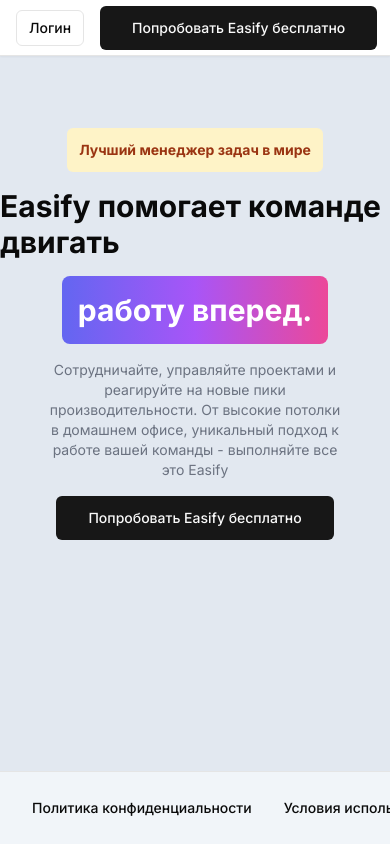
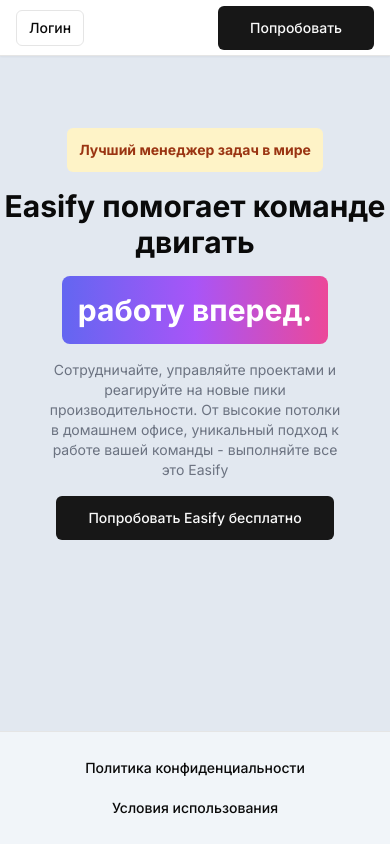
Before and after one commit to damino312/trello-clone, a Next.js app: page / in a window 390 px wide. Built offline with nearby package versions, Linux system fonts and the light colour scheme.

Commit message:
Фикс верстки

```diff
--- a/app/(marketing)/_components/footer.tsx
+++ b/app/(marketing)/_components/footer.tsx
@@ -7,7 +7,7 @@
       <div className="hidden md:flex items-center">
         <Logo />
       </div>
-      <div className="flex justify-between md:max-w-screen-2xl w-full md:justify-end">
+      <div className="flex justify-between sm:flex-row flex-col md:max-w-screen-2xl w-full md:justify-end">
         <Button variant={"ghost"}>Политика конфиденциальности</Button>
         <Button variant={"ghost"}>Условия использования</Button>
       </div>
--- a/app/(marketing)/_components/navbar.tsx
+++ b/app/(marketing)/_components/navbar.tsx
@@ -15,7 +15,7 @@
             <Link href={"/sign-up"}>Логин</Link>
           </Button>
           <Button size={"lg"} asChild>
-            <Link href={"/sign-up"}>Попробовать Easify бесплатно</Link>
+            <Link href={"/sign-up"}>Попробовать </Link>
           </Button>
         </div>
       </div>
--- a/app/(marketing)/page.tsx
+++ b/app/(marketing)/page.tsx
@@ -7,7 +7,7 @@
       <div className=" bg-amber-100 p-3 rounded-md font-bold text-sm text-orange-800 mb-4 ">
         Лучший менеджер задач в мире
       </div>
-      <div className=" font-bold text-3xl mb-4 sm:text-4xl ">
+      <div className=" font-bold text-3xl mb-4 sm:text-4xl text-center ">
         Easify помогает команде двигать
       </div>
       <div className=" text-white p-4 bg-gradient-to-r from-indigo-500 via-purple-500 to-pink-500 font-bold text-3xl sm:text-4xl rounded-lg mb-4">
```
